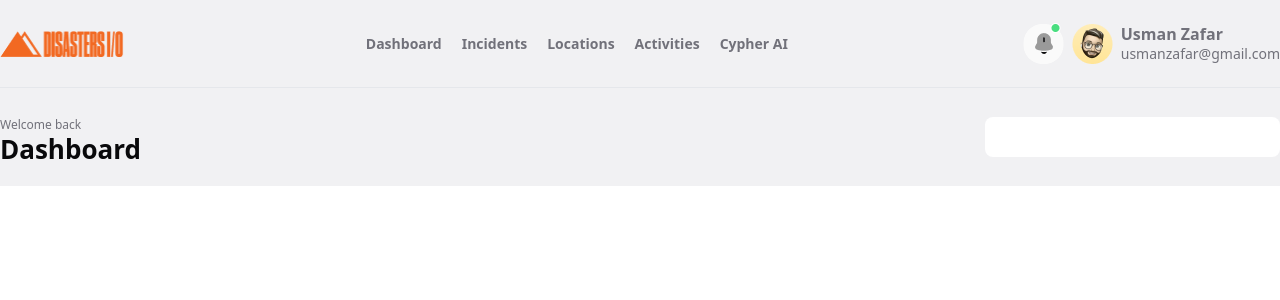
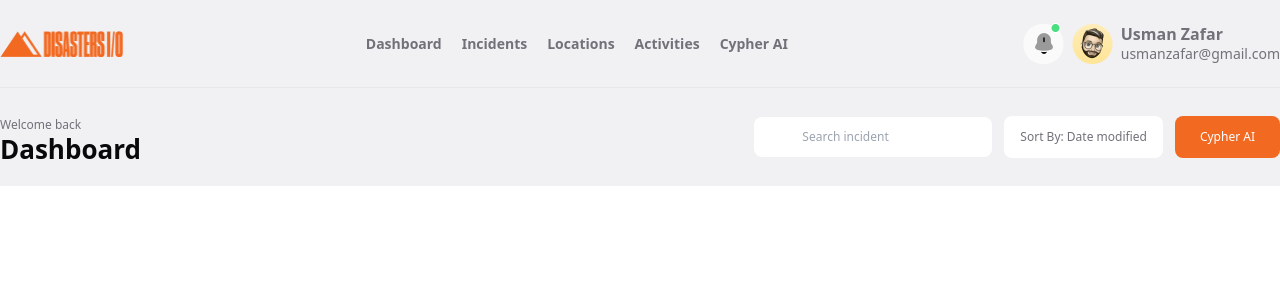
Before and after one commit to shakil-devcraft/disastersi, a React (Vite) app: page / in a window 1280 px wide. Shown: the top 300 px of the page. Built offline with nearby package versions, Linux system fonts and the light colour scheme; some icons are missing.

Commit message:
navbar btn done

```diff
--- a/package.json
+++ b/package.json
@@ -13,6 +13,7 @@
     "boxicons": "^2.1.4",
     "localforage": "^1.10.0",
     "match-sorter": "^6.3.4",
+    "prop-types": "^15.8.1",
     "react": "^18.3.1",
     "react-dom": "^18.3.1",
     "react-router-dom": "^6.27.0",
--- /dev/null
+++ b/src/Components/share/Button.jsx
@@ -0,0 +1,16 @@
+import PropTypes from 'prop-types'; // ES6
+
+const Button = ({btnText}) => {
+
+    return (
+        <>
+           <button className={`py-[12px] px-4 rounded-lg text-[12px] text-t-secondary bg-white hover:text-white hover:bg-primary transition-colors duration-300`}>{btnText}</button>
+        </>
+    );
+};
+
+Button.propTypes = {
+    btnText: PropTypes.any.isRequired,
+};
+
+export default Button;
--- /dev/null
+++ b/src/Components/share/ButtonSecondary.jsx
@@ -0,0 +1,16 @@
+import PropTypes from 'prop-types'; // ES6
+
+const ButtonSecondary = ({btnText}) => {
+
+    return (
+        <>
+           <button className={`py-[12px] px-[25px] rounded-lg text-[12px] text-white bg-primary hover:text-t-secondary hover:bg-white transition-colors duration-300`}>{btnText}</button>
+        </>
+    );
+};
+
+ButtonSecondary.propTypes = {
+    btnText: PropTypes.any.isRequired,
+};
+
+export default ButtonSecondary;
--- a/src/Components/share/Navbar.jsx
+++ b/src/Components/share/Navbar.jsx
@@ -1,6 +1,8 @@
 import { NavLink } from "react-router-dom";
 import { navLinks } from "../../api";
 import Contianer from "./Contianer";
+import Button from "./Button";
+import ButtonSecondary from "./ButtonSecondary";
 
 
 
@@ -46,12 +48,13 @@ const Navbar = () => {
                         <span className="text-[12px] leading-[15.3px] text-t-secondary">Welcome back</span>
                         <h2 className="font-bold text-t-primary md:text-xl lg:text-[26px]">Dashboard</h2>
                     </div>
-                    <div>
+                    <div className="flex justify-between items-center gap-3">
                         <div className="bg-white flex justify-between items-center gap-2 py-2 px-4 rounded-lg">
                             <box-icon name='search-alt-2'></box-icon>
-                            <input className="outline-none" type="text" />
+                            <input className="outline-none text-[12px]" type="text" placeholder="Search incident" />
                         </div>
-
+                        <Button btnText="Sort By: Date modified" />
+                        <ButtonSecondary btnText="Cypher AI" />
                     </div>
                 </div>
             </Contianer>
```
Also changed, not shown: src/index.css (line endings or trailing spaces), 1 other file (tests, documents, lock files or other folders).
